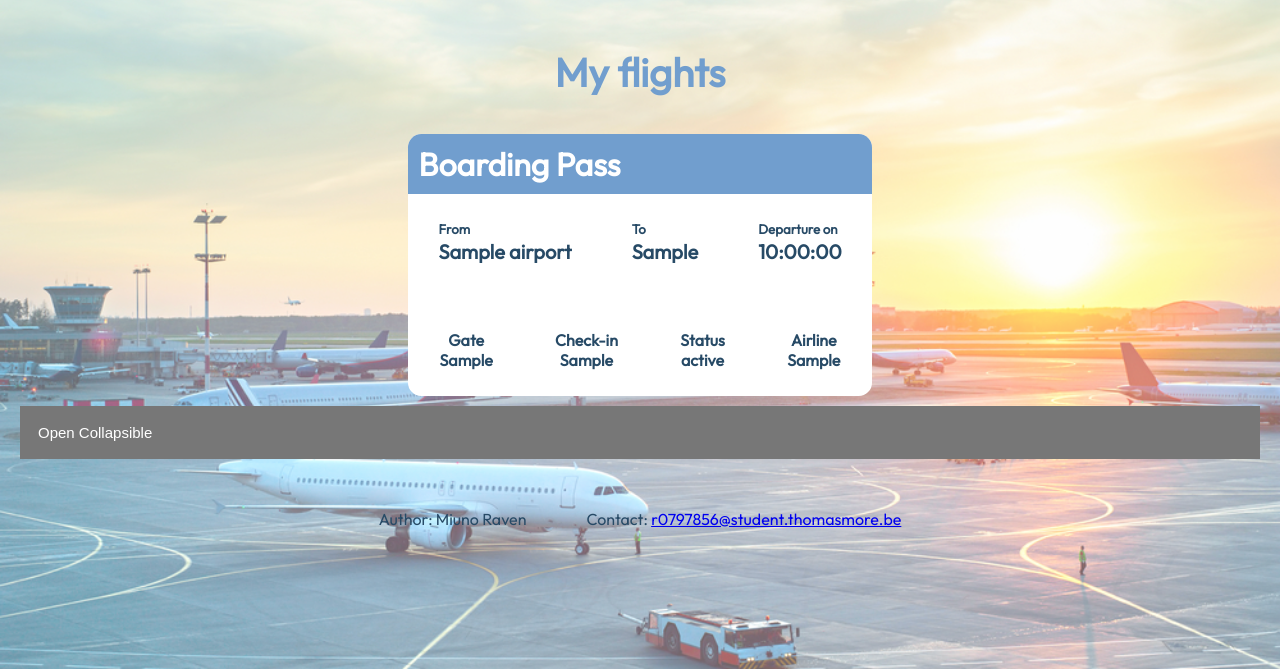
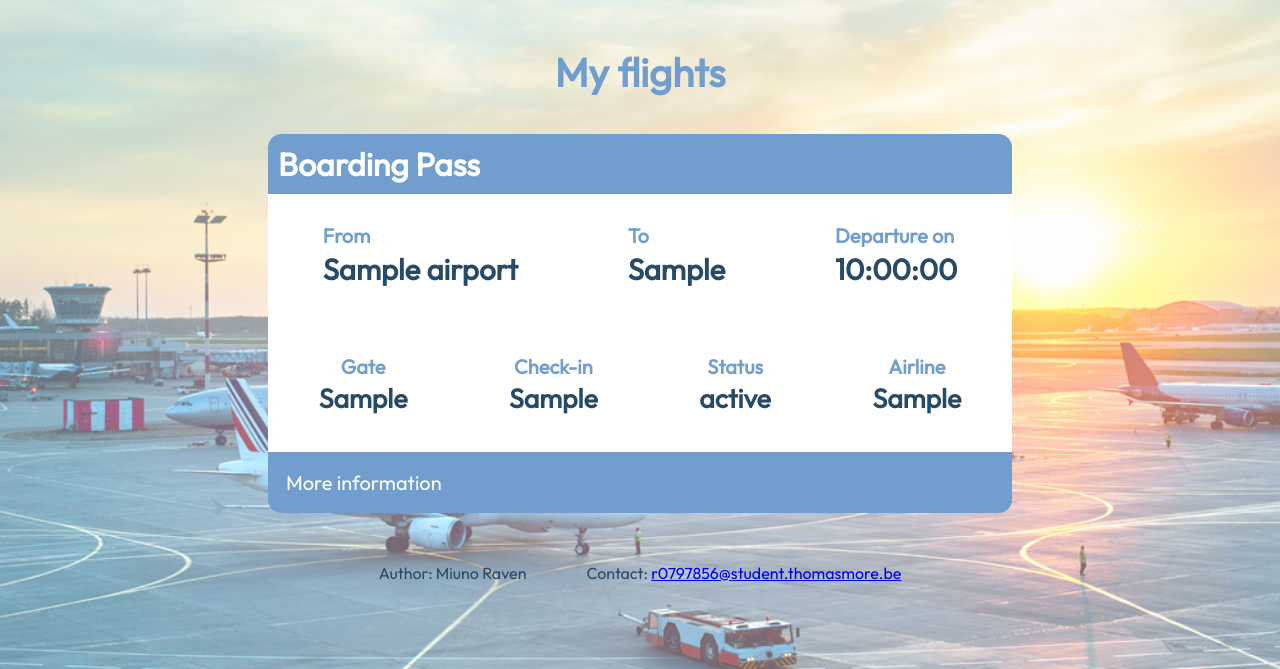
Before and after one commit to miunoraven/school-code, a PHP site: page /main.php?id=1 in a window 1280 px wide. Shown: the part 131-800 px from the top of the page. Run offline with PHP 8.4, Linux system fonts and the light colour scheme; tables that the repository leaves empty or names only in its code hold one stand-in row (values such as "Sample post"); data that the repository does not hold is empty.

Commit message:
css main

```diff
--- a/my-airplan/assets/css/main.css
+++ b/my-airplan/assets/css/main.css
@@ -34,15 +34,26 @@ body{
 .content{
     display: flex;
     flex-direction: column;
+    justify-content: center;
     align-items: center;
     margin: 20px;
+}
+.tickets_div{
+    width: 60%;
+    display: flex;
+    flex-direction: column;
+    justify-content: center;
+    align-items: center
 }
 
 .ticket{
     background-color: white;
     margin: 10px 20px;
+    margin-bottom: 0;
     font-weight: bold;
-    border-radius: 10pt;
+    width: 100%;
+    border-top-left-radius: 10pt;
+    border-top-right-radius: 10pt;
 }
 
 #route{
@@ -72,16 +83,24 @@ body{
     margin-top: 0;
     padding: 20px 30px;
     text-align: left;
+    font-size: 22pt;
 }
 
 .result{
     text-align: center;
     padding: 10px;
+    font-size: 20pt;
+    margin-top: 0;
+}
+
+.title_info{
+    font-size: 15pt;
+    color: #719ECE;
 }
 
 
-.collapsible {
-    background-color: #777;
+.active, .collapsible {
+    background-color: #719ECE;
     color: white;
     cursor: pointer;
     padding: 18px;
@@ -89,16 +108,60 @@ body{
     border: none;
     text-align: left;
     outline: none;
-    font-size: 15px;
+    font-size: 15pt;
+    font-family: 'Outfit', sans-serif;
+    border-bottom-left-radius: 10pt;
+    border-bottom-right-radius: 10pt;
 }
 
-.active, .collapsible:hover {
-    background-color: #555;
+.active{
+    border-bottom-left-radius: 0;
+    border-bottom-right-radius: 0;
+}
+
+.collapsible:hover {
+    background-color: steelblue;
 }
 
 .collapse_div {
-    padding: 0 18px;
     display: none;
     overflow: hidden;
     background-color: #f1f1f1;
+    width: 100%;
 }
+
+.collapse_info{
+    padding: 15px 20px;
+}
+
+.corona{
+    display: flex;
+    justify-content: space-evenly;
+    padding: 15px 30px;
+}
+.pcr{
+    margin: 20px;
+    border-radius: 5pt;
+}
+
+.transport_links{
+    display: flex;
+    justify-content: space-evenly;
+}
+
+.transport_a{
+    font-family: 'Outfit', sans-serif;
+    font-size: 13pt;
+    background-color: #719ECE;
+    color: white;
+    border: none;
+    padding: 10px 20px;
+    margin: 20px 10px;
+    border-radius: 20px;
+    border: solid 1px #719ECE;
+}
+
+.transport_a:hover{
+    background-color: white;
+    color: #719ECE;
+}
--- a/my-airplan/main.php
+++ b/my-airplan/main.php
@@ -36,6 +36,7 @@
             <div class="container">
                 <?php include "components/navigation.php"; ?>
                 <div class="content">
+                    <div class="tickets_div">
                         <h1>My flights</h1>
                         <?php
                         for($i=0;$i<sizeof($flights);$i++){
@@ -51,38 +52,36 @@
                             <div class="ticket">
                                 <h2 id="boardingpass">Boarding Pass</h2>
                                 <div id="route">
-                                    <p class="rout_text" id="dest"><span style="font-size: 10pt;">From </span><br><?php echo $airport[0]["name"]; ?></p>
-                                    <p class="rout_text" id="arr"><span style="font-size: 10pt;">To </span> <br><?php echo $flight["airport_arr"]; ?></p>
-                                    <p class="rout_text" id="time"><span style="font-size: 10pt;">Departure on </span><br><?php echo $dep; ?></p>
+                                    <p class="rout_text" id="dest"><span class="title_info">From </span><br><?php echo $airport[0]["name"]; ?></p>
+                                    <p class="rout_text" id="arr"><span class="title_info">To </span> <br><?php echo $flight["airport_arr"]; ?></p>
+                                    <p class="rout_text" id="time"><span class="title_info">Departure on </span><br><?php echo $dep; ?></p>
                                 </div>
                                 <div id="info">
-                                    <p class="result" id="gate">Gate <br><?php echo $flight["gate"]; ?></p>
-                                    <p class="result" id="checkin">Check-in <br><?php echo $flight["check_in"]; ?></p>
-                                    <p class="result" id="status">Status<br><?php echo $flight["status"]; ?></p>
-                                    <p class="result" id="airline">Airline<br><?php echo $flight["airline"]; ?></p>
+                                    <p class="result" id="gate"><span class="title_info">Gate</span> <br><?php echo $flight["gate"]; ?></p>
+                                    <p class="result" id="checkin"><span class="title_info">Check-in</span> <br><?php echo $flight["check_in"]; ?></p>
+                                    <p class="result" id="status"><span class="title_info">Status</span><br><?php echo $flight["status"]; ?></p>
+                                    <p class="result" id="airline"><span class="title_info">Airline</span><br><?php echo $flight["airline"]; ?></p>
                                 </div>
                             </div>
-                            <button type="button" class="collapsible">Open Collapsible</button>
+                            <button type="button" class="collapsible">More information</button>
                             <div class="collapse_div">
-                                <div class="home">
-                                    <h3>At Home</h3>
-                                    <div class="corona">
-                                        <h4>Corona measures</h4>
+                                <div class="corona collaps_info">
+                                    <div class="text_info">
+                                        <h3>Corona measures</h3>
                                         <p class="corona_info">Make sure that you check which <span style="font-weight:bold">COVID-19</span> safety rules are applied to the country that you are traveling to. Make sure you have prepared all needed documents on time (Personal Health Fiche, vaccination certificate, PCR test results...). <br>
                                         In case you want to register for a <span style="font-weight:bold">PCR test on the aiport</span> <a href="https://brusselsairport.ecocare.center/">register here</a>.
                                         </p>
                                     </div>
+                                    <img src="assets/images/pcr_center.jpg" alt="pcr" class="pcr" height="200px">
                                 </div>
-                                <div class="transprot">
+                                <div class="transport collapse_info">
                                     <h3>Transport</h3>
-                                    <div class="parking">
-                                        <a href="parking.php" class="home_a">Parkings</a>
-                                    </div>
-                                    <div class="transport">
-                                        <a href="transport.php" class="home_a">Public transport</a>
+                                    <div class="transport_links">
+                                        <a href="parking.php?id=<?php echo $id; ?>" class="transport_a">Parkings</a>
+                                        <a href="transport.php?id=<?php echo $id; ?>" class="transport_a">Public transport</a>
                                     </div>
                                 </div>
-                                <div class="checkin">
+                                <div class="checkin collapse_info">
                                     <h3>Check in / Drop off</h3>
                                     <a href="map.php?id=<?php echo $id; ?>"><img src="assets/images/pin_map.png" alt="pin" id="pin" height="50px"></a>
                                     <p>Check in <br><?php echo $flight["check_in"]; ?></p>
@@ -97,16 +96,16 @@
                                         calcTime($dep, 40);
                                     ?> </p>
                                 </div>
-                                <div class="security">
+                                <div class="security collapse_info">
                                     <h3>Security</h3>
                                     <img src="assets/images/security.jpeg" alt="security" class="security_img" height="300px">
                                 </div>
-                                <div class="freetime">
+                                <div class="freetime collapse_info">
                                     <h3>Free time</h3>
                                     <img src="assets/images/dutyfree_a.jpg" alt="dutyfree_a" class="dutyfree_a" height="200px">
                                     <a href="map.php?id=<?php echo $id; ?>"><img src="assets/images/pin_map.png" alt="pin" id="pin" height="50px"></a>
                                 </div>
-                                <div class="gate">
+                                <div class="gate collapse_info">
                                     <h3>Boarding</h3>
                                     <p>Gate<br><?php echo $flight["gate"]; ?></p>
                                     <p>Start boarding<br><?php
@@ -121,6 +120,7 @@
                         }
                         ?>
                     </div>
+                </div>
                 <?php include "components/footer.php";?>
             </div>
         </div>
```
Also changed, not shown: my-airplan/assets/images/bus_picto.png (added), my-airplan/assets/images/car_picto.png (added), my-airplan/assets/images/pcr_center.jpg (added). Lines whose indentation alone changed are shown as unchanged.
